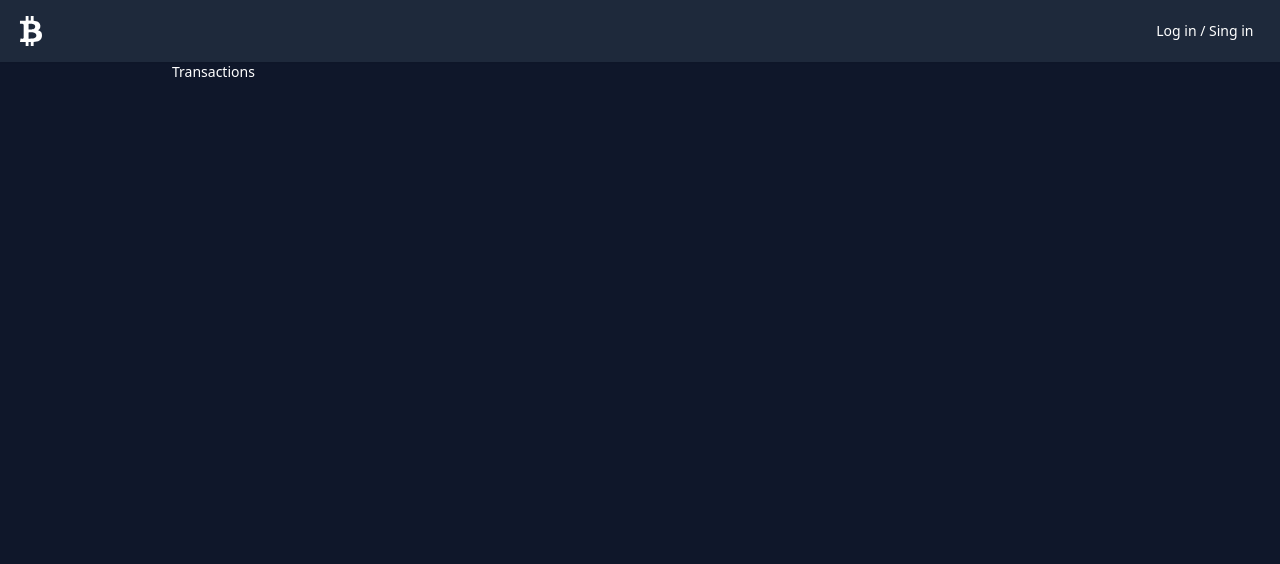
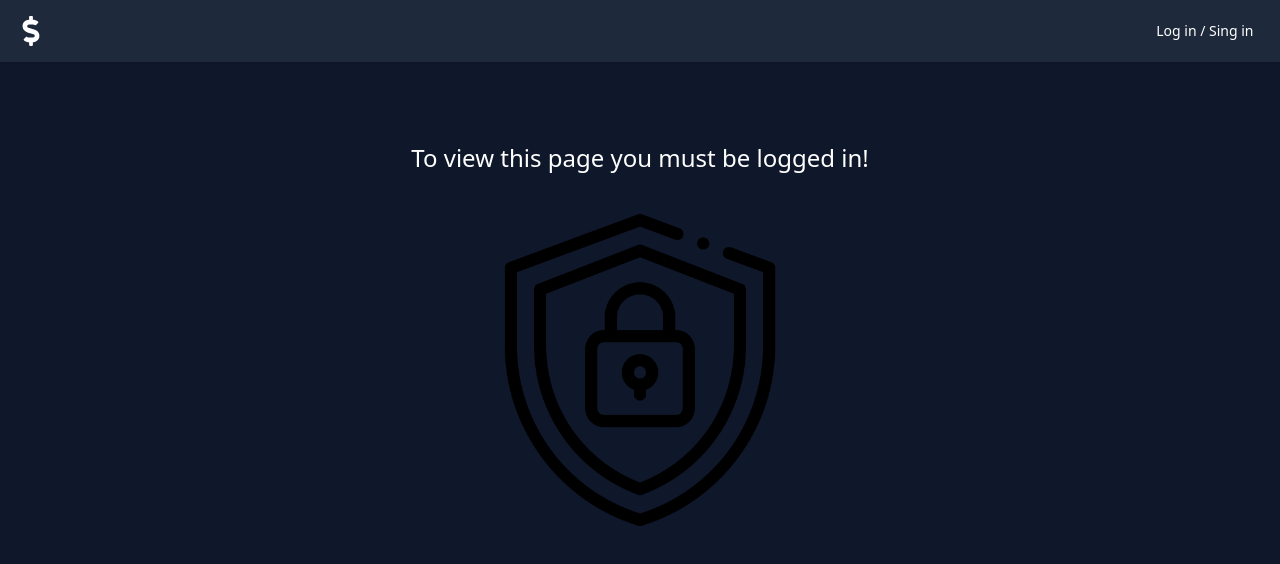
Before and after one commit to kfedus6/FULL-STACK-FINANCES, a React (Vite) app in the folder client/: page /transactions in a window 1280 px wide. Shown: the top 564 px of the page. Built offline with nearby package versions, Linux system fonts and the light colour scheme.

Commit message:
Sample code

```diff
--- a/client/src/components/Header.tsx
+++ b/client/src/components/Header.tsx
@@ -1,6 +1,6 @@
 import { FC } from 'react'
 import { Link, NavLink, useNavigate } from 'react-router-dom'
-import { FaBtc, FaSignOutAlt } from 'react-icons/fa'
+import { FaSignOutAlt, FaDollarSign } from 'react-icons/fa'
 import { useAppDispatch, useAppSelector } from '../hooks/redux'
 import { UserState } from '../store/reducers/UserSlice'
 import { fetchLogout } from '../store/reducers/ActionCreators'
@@ -21,7 +21,7 @@ const Header: FC = () => {
         <header className='flex items-center bg-slate-800 p-4 shadow-sm backdrop-blur-sm'>
             <Link to='/'>
                 <span>
-                    <FaBtc size={30} />
+                    <FaDollarSign size={30} />
                 </span>
             </Link>
             {isAuth
--- /dev/null
+++ b/client/src/components/ProtectedRoute.tsx
@@ -0,0 +1,28 @@
+import { FC } from 'react'
+import { UserState } from '../store/reducers/UserSlice'
+import { useAppSelector } from '../hooks/redux'
+import img from '../assets/protected.png'
+
+interface Props {
+    children: JSX.Element
+}
+
+const ProtectedRoute: FC<Props> = ({ children }) => {
+    const { isAuth }: UserState = useAppSelector(state => state.user)
+
+    return (
+        <>
+            {isAuth
+                ?
+                children
+                :
+                <div className='flex flex-col justyfi-center items-center mt-20 gap-10'>
+                    <h1 className='text-2xl'>To view this page you must be logged in!</h1>
+                    <img className='w-1/3' src={img} alt="img" />
+                </div>
+            }
+        </>
+    )
+}
+
+export default ProtectedRoute
--- a/client/src/router/router.tsx
+++ b/client/src/router/router.tsx
@@ -5,6 +5,7 @@ import Home from "../pages/Home";
 import Transactions from "../pages/Transactions";
 import Categories from "../pages/Categories";
 import Auth from "../pages/Auth";
+import ProtectedRoute from "../components/ProtectedRoute";
 
 export const router = createBrowserRouter([
     {
@@ -18,11 +19,20 @@ export const router = createBrowserRouter([
             },
             {
                 path: 'transactions',
-                element: <Transactions />
+                element: (
+                    <ProtectedRoute>
+                        <Transactions />
+                    </ProtectedRoute>
+                )
             },
             {
                 path: 'categories',
-                element: <Categories />
+                element: (
+                    <ProtectedRoute>
+                        <Categories />
+                    </ProtectedRoute>
+                )
+
             },
             {
                 path: 'auth',
```
Also changed, not shown: client/src/assets/protected.png (added), 1 other file (tests, documents, lock files or other folders).
